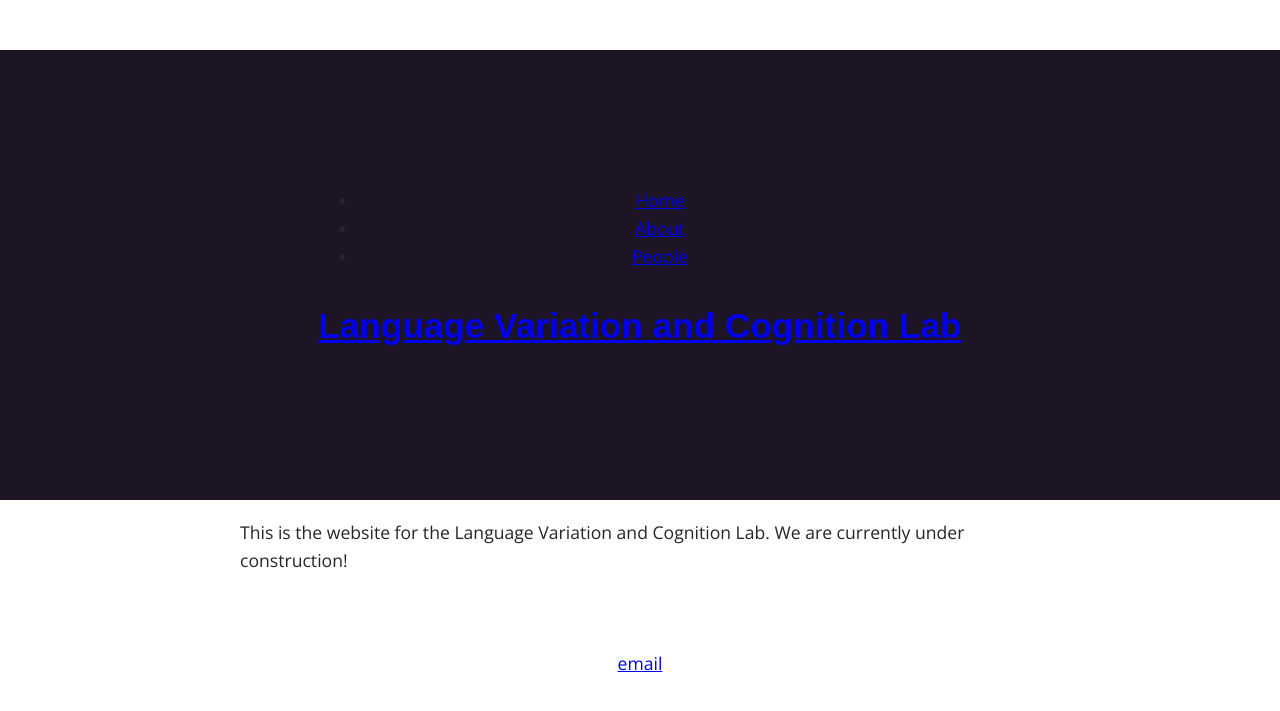
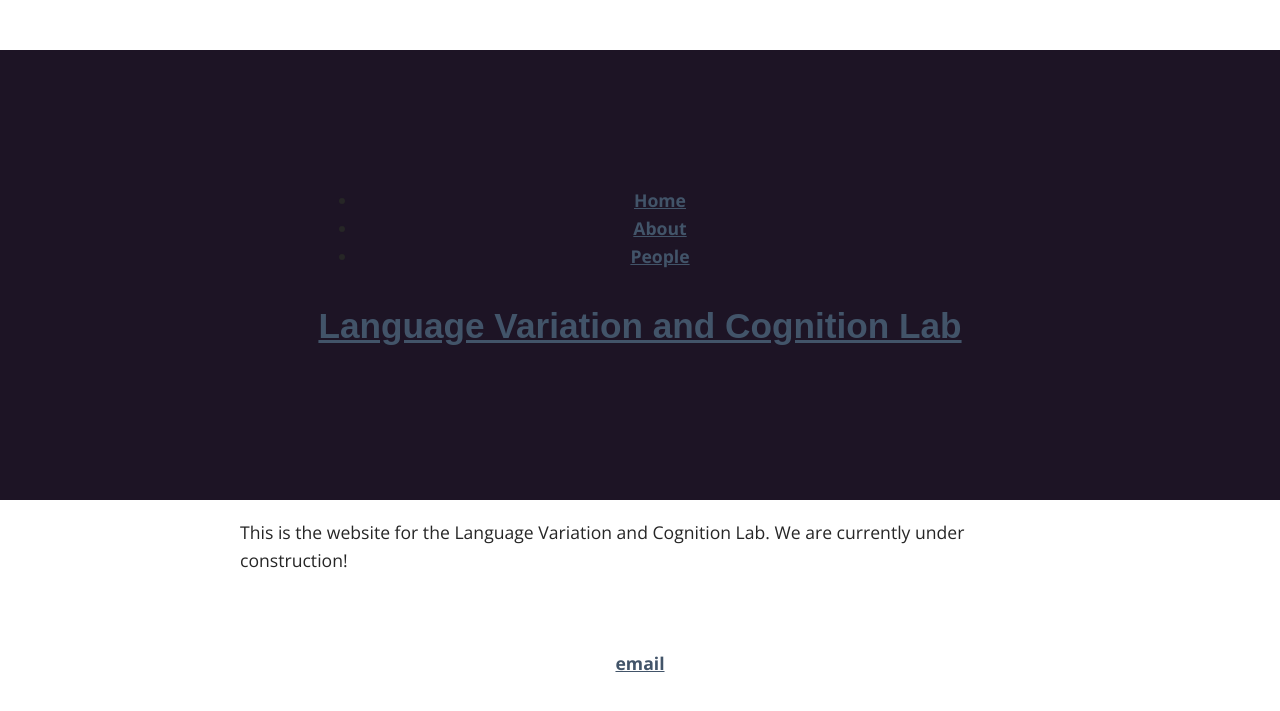
Before and after one commit to laceywade/TammingaLab.github.io, a Jekyll site: the page built from index.md, in a window 1280 px wide. Shown: the top 711 px of the page. Built offline with Jekyll 4.4.1, drawn with Linux system fonts in a browser that asks for light colours; some web fonts are replaced.

Commit message:
Updated _layout.scss

```diff
--- a/_sass/_layout.scss
+++ b/_sass/_layout.scss
@@ -26,7 +26,7 @@ h1 {
 h2 {
 	font-size: 2em;
 }
-/*a,
+a,
 a:visited {
 	color: $link-color;
 	text-decoration: underline;
@@ -35,9 +35,6 @@ a:visited {
 a:hover {
 	color: $link-hover-color;
 	text-decoration: underline;
-}*/
-a:active {
-	color: green
 }
 header {
 	background: $header;
```
